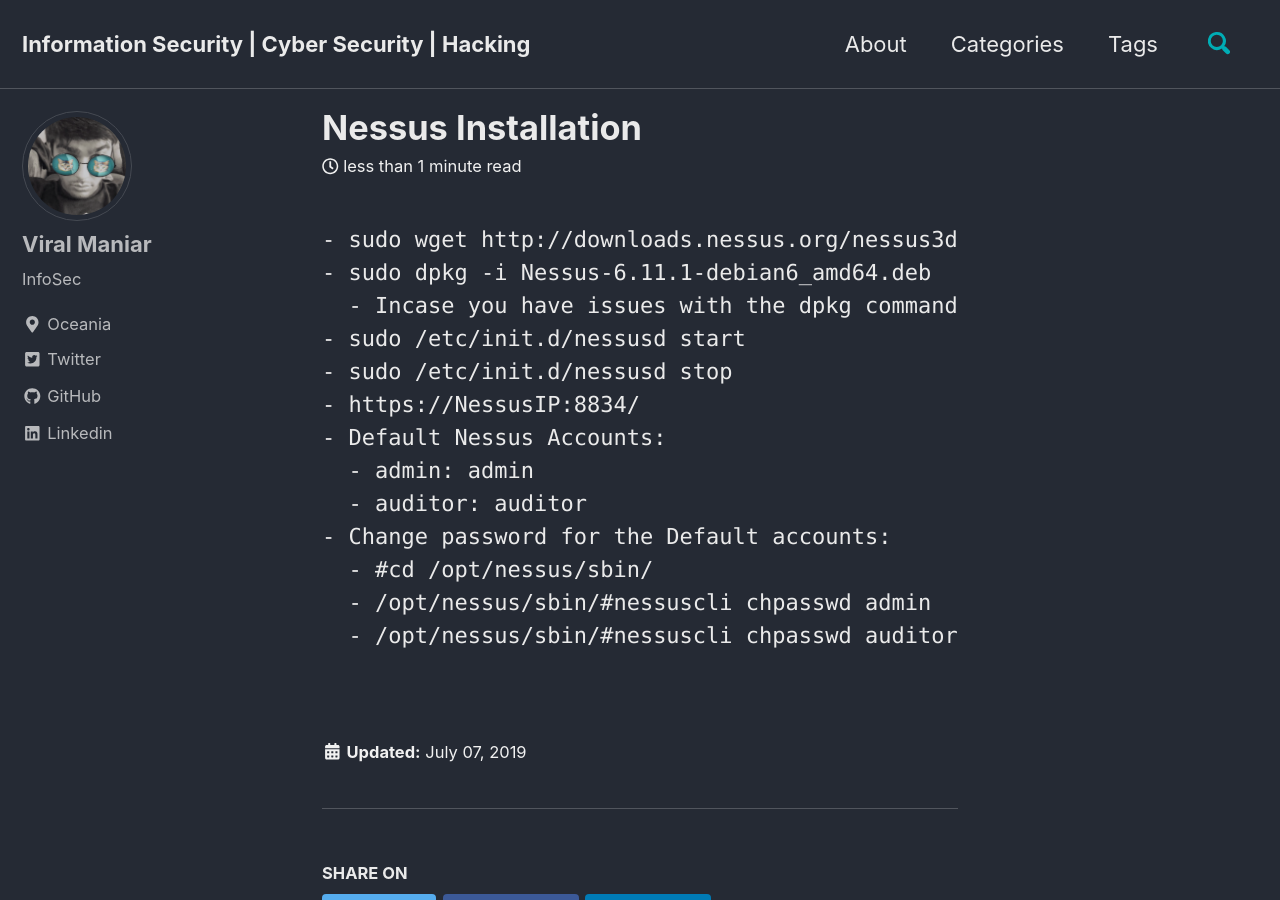
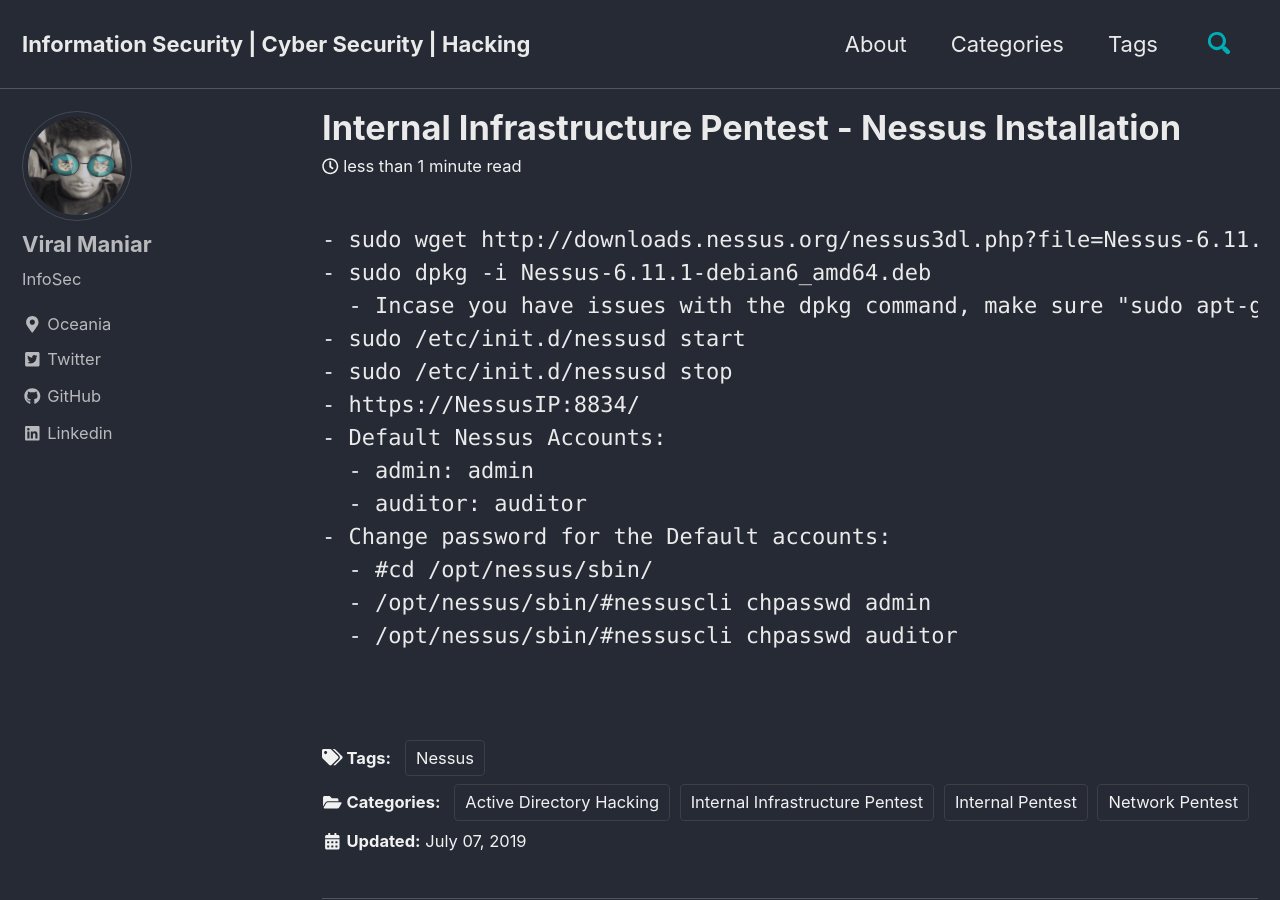
Before and after one commit to Viralmaniar/viralmaniar.github.io, a Jekyll site: the page built from _posts/2019-07-07-Nessus-Installation.md, in a window 1280 px wide and 900 px high. Built offline with Jekyll 4.4.1, drawn with Linux system fonts in a browser that asks for light colours; cached includes are drawn as plain includes; nearby versions of some CDN libraries.

Commit message:
Update 2019-07-07-Nessus-Installation.md

```diff
--- a/_posts/2019-07-07-Nessus-Installation.md
+++ b/_posts/2019-07-07-Nessus-Installation.md
@@ -1,3 +1,20 @@
+---
+layout: single
+classes: wide
+author_profile: true
+read_time: true
+share: true
+related: true
+title:  "Internal Infrastructure Pentest - Nessus Installation"
+date:   2019-07-07 15:32:00 +1000
+categories:
+  - Internal Pentest
+  - Internal Infrastructure Pentest
+  - Network Pentest
+  - Active Directory Hacking
+tags:
+  - Nessus
+---
 <pre>
 - sudo wget http://downloads.nessus.org/nessus3dl.php?file=Nessus-6.11.1-debian6_amd64.deb
 - sudo dpkg -i Nessus-6.11.1-debian6_amd64.deb
```
